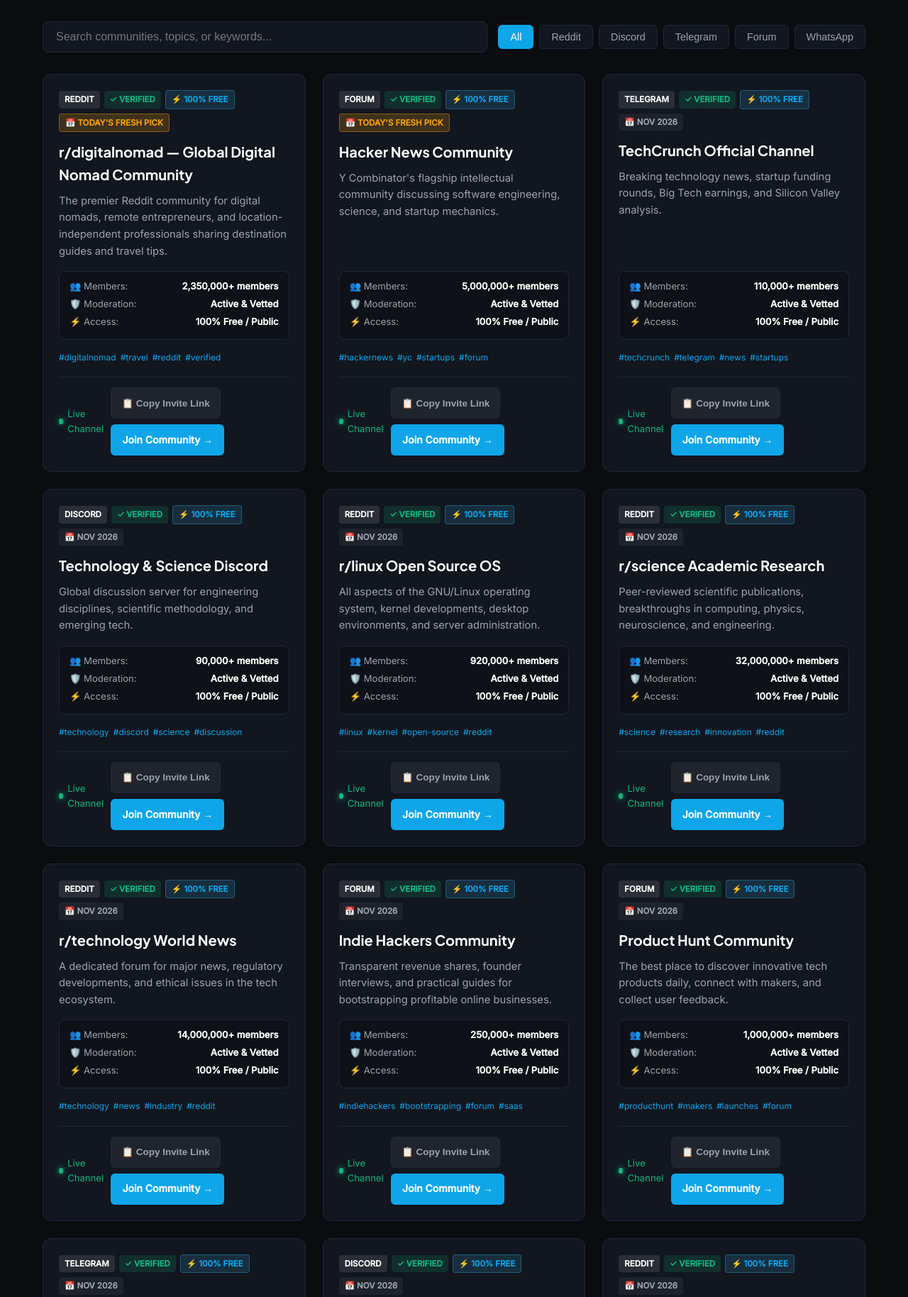
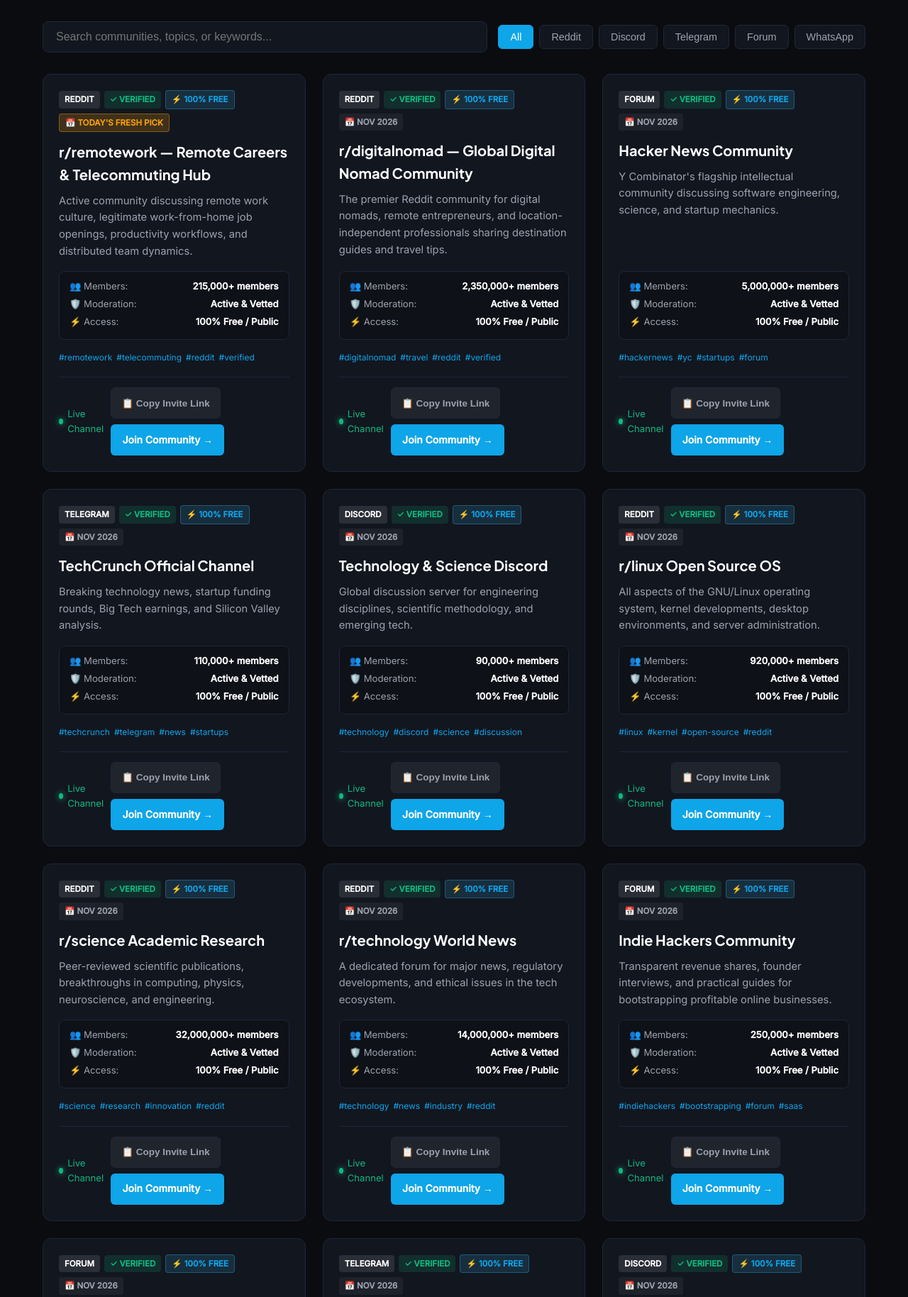
Before and after one commit to jibranpcccc/remote-work-nomad-hub, a plain HTML site: page index.html in a window 1280 px wide. Shown: the part 1131-2959 px from the top of the page at 71% size. Drawn offline with Linux system fonts and the light colour scheme.

Commit message:
feat(replenishment): fresh community links added - 2026-11-19 [skip ci]

```diff
--- a/index.html
+++ b/index.html
@@ -148,163 +148,163 @@
           {
             "@type": "ListItem",
             "position": 1,
+            "name": "r/remotework \u2014 Remote Careers & Telecommuting Hub",
+            "description": "Active community discussing remote work culture, legitimate work-from-home job openings, productivity workflows, and distributed team dynamics.",
+            "url": "https://www.reddit.com/r/remotework/"
+          },
+          {
+            "@type": "ListItem",
+            "position": 2,
             "name": "r/digitalnomad \u2014 Global Digital Nomad Community",
             "description": "The premier Reddit community for digital nomads, remote entrepreneurs, and location-independent professionals sharing destination guides and travel tips.",
             "url": "https://www.reddit.com/r/digitalnomad/"
           },
           {
             "@type": "ListItem",
-            "position": 2,
+            "position": 3,
             "name": "Hacker News Community",
             "description": "Y Combinator's flagship intellectual community discussing software engineering, science, and startup mechanics.",
             "url": "https://news.ycombinator.com"
           },
           {
             "@type": "ListItem",
-            "position": 3,
+            "position": 4,
             "name": "TechCrunch Official Channel",
             "description": "Breaking technology news, startup funding rounds, Big Tech earnings, and Silicon Valley analysis.",
             "url": "https://t.me/techcrunch"
           },
           {
             "@type": "ListItem",
-            "position": 4,
+            "position": 5,
             "name": "Technology & Science Discord",
             "description": "Global discussion server for engineering disciplines, scientific methodology, and emerging tech.",
             "url": "https://discord.gg/tech"
           },
           {
             "@type": "ListItem",
-            "position": 5,
+            "position": 6,
             "name": "r/linux Open Source OS",
             "description": "All aspects of the GNU/Linux operating system, kernel developments, desktop environments, and server administration.",
             "url": "https://www.reddit.com/r/linux/"
           },
           {
             "@type": "ListItem",
-            "position": 6,
+            "position": 7,
             "name": "r/science Academic Research",
             "description": "Peer-reviewed scientific publications, breakthroughs in computing, physics, neuroscience, and engineering.",
             "url": "https://www.reddit.com/r/science/"
           },
           {
             "@type": "ListItem",
-            "position": 7,
+            "position": 8,
             "name": "r/technology World News",
             "description": "A dedicated forum for major news, regulatory developments, and ethical issues in the tech ecosystem.",
             "url": "https://www.reddit.com/r/technology/"
           },
           {
             "@type": "ListItem",
-            "position": 8,
+            "position": 9,
             "name": "Indie Hackers Community",
             "description": "Transparent revenue shares, founder interviews, and practical guides for bootstrapping profitable online businesses.",
             "url": "https://www.indiehackers.com"
           },
           {
             "@type": "ListItem",
-            "position": 9,
+            "position": 10,
             "name": "Product Hunt Community",
             "description": "The best place to discover innovative tech products daily, connect with makers, and collect user feedback.",
             "url": "https://www.producthunt.com"
           },
           {
             "@type": "ListItem",
-            "position": 10,
+            "position": 11,
             "name": "Global Startups Hub Channel",
             "description": "Updates on venture capital fundings, Product Hunt launches, and SaaS acquisition multiples.",
             "url": "https://t.me/startup_hub"
           },
           {
             "@type": "ListItem",
-            "position": 11,
+            "position": 12,
             "name": "SEO Professionals Discord",
             "description": "Real-time discussions between agency operators and enterprise SEO consultants on search visibility.",
             "url": "https://discord.gg/seo"
           },
           {
             "@type": "ListItem",
-            "position": 12,
+            "position": 13,
             "name": "r/SaaS Software as a Service",
             "description": "B2B SaaS pricing models, churn reduction, outbound cold email frameworks, and MRR growth teardowns.",
             "url": "https://www.reddit.com/r/SaaS/"
           },
           {
             "@type": "ListItem",
-            "position": 13,
+            "position": 14,
             "name": "r/marketing Growth & Strategy",
             "description": "Brand positioning, paid acquisition, funnel attribution, CRO testing, and content marketing case studies.",
             "url": "https://www.reddit.com/r/marketing/"
           },
           {
             "@type": "ListItem",
-            "position": 14,
+            "position": 15,
             "name": "r/SEO Search Engine Optimization",
             "description": "Technical SEO, Core Web Vitals, Google algorithm update analysis, backlink audits, and Generative Engine Optimization.",
             "url": "https://www.reddit.com/r/SEO/"
           },
           {
             "@type": "ListItem",
-            "position": 15,
+            "position": 16,
             "name": "Obsidian Official Community Forum",
             "description": "Feature requests, plugin documentation, CSS snippet sharing, and academic knowledge management workflows.",
             "url": "https://forum.obsidian.md"
           },
           {
             "@type": "ListItem",
-            "position": 16,
+            "position": 17,
             "name": "Daily Productivity & Automation Hacks",
             "description": "Workflow automation blueprints, API webhooks, Zapier templates, and focus routines.",
             "url": "https://t.me/productivity_hacks"
           },
           {
             "@type": "ListItem",
-            "position": 17,
+            "position": 18,
             "name": "Obsidian Members Discord",
             "description": "Official community Discord server for plugin developers, theme creators, and second brain builders.",
             "url": "https://discord.gg/obsidian"
           },
           {
             "@type": "ListItem",
-            "position": 18,
+            "position": 19,
             "name": "r/nocode Visual Development",
             "description": "Building software, internal tools, and SaaS products with Webflow, Bubble, Zapier, and Make without code.",
             "url": "https://www.reddit.com/r/nocode/"
           },
           {
             "@type": "ListItem",
-            "position": 19,
+            "position": 20,
             "name": "r/Notion Workspace Architects",
             "description": "Template sharing, formula 2.0 tutorials, GTD dashboards, and Notion database relation architecture.",
             "url": "https://www.reddit.com/r/Notion/"
           },
           {
             "@type": "ListItem",
-            "position": 20,
+            "position": 21,
             "name": "r/ObsidianMD Personal Knowledge",
             "description": "Discussions on Markdown vaults, Zettelkasten methods, Dataview queries, graph theory, and local-first notes.",
             "url": "https://www.reddit.com/r/ObsidianMD/"
           },
           {
             "@type": "ListItem",
-            "position": 21,
+            "position": 22,
             "name": "Nomad List Community Hub",
             "description": "Crowdsourced database and forum rating cost of living, internet speed, safety, and nomad communities worldwide.",
             "url": "https://nomadlist.com"
           },
           {
             "@type": "ListItem",
-            "position": 22,
+            "position": 23,
             "name": "Remote Tech Jobs Channel",
             "description": "Daily verified global remote openings for software engineers, product managers, and designers.",
             "url": "https://t.me/remotework_jobs"
-          },
-          {
-            "@type": "ListItem",
-            "position": 23,
-            "name": "r/remotework \u2014 Remote Careers & Telecommuting Hub",
-            "description": "Active community discussing remote work culture, legitimate work-from-home job openings, productivity workflows, and distributed team dynamics.",
-            "url": "https://www.reddit.com/r/remotework/"
           },
           {
             "@type": "ListItem",
@@ -617,12 +617,36 @@
         </div>
         <div id="vetted-communities" class="grid">
 
-        <div id="community-card-1" class="card" data-platform="reddit" data-category="digital nomads">
+        <div id="community-card-1" class="card" data-platform="reddit" data-category="remote jobs">
             <div class="card-header">
                 <span class="badge badge-platform">Reddit</span>
                 <span class="badge badge-verified">✓ Verified</span>
                 <span class="badge badge-free">⚡ 100% Free</span>
                 <span class="badge badge-date" style="background: rgba(245, 158, 11, 0.2); color: #f59e0b; border: 1px solid rgba(245, 158, 11, 0.4); font-weight: 700;">📅 Today's Fresh Pick</span>
+            </div>
+            <h3 class="card-title">r/remotework — Remote Careers & Telecommuting Hub</h3>
+            <p class="card-desc">Active community discussing remote work culture, legitimate work-from-home job openings, productivity workflows, and distributed team dynamics.</p>
+            <div class="spec-matrix">
+                <div class="spec-row"><span>👥 Members:</span> <strong>215,000+ members</strong></div>
+                <div class="spec-row"><span>🛡️ Moderation:</span> <strong>Active & Vetted</strong></div>
+                <div class="spec-row"><span>⚡ Access:</span> <strong>100% Free / Public</strong></div>
+            </div>
+            <div class="tags-row"><span class="tag">#remotework</span><span class="tag">#telecommuting</span><span class="tag">#reddit</span><span class="tag">#verified</span></div>
+            <div class="card-footer">
+                <span class="activity-pulse"><span class="pulse-dot"></span> Live Channel</span>
+                <div class="card-actions">
+                    <button class="btn-copy-invite" onclick="copyInviteLink(event, 'https://www.reddit.com/r/remotework/')">📋 Copy Invite Link</button>
+                    <a href="https://www.reddit.com/r/remotework/" target="_blank" rel="noopener noreferrer" class="btn-join">Join Community →</a>
+                </div>
+            </div>
+        </div>
+
+        <div id="community-card-2" class="card" data-platform="reddit" data-category="digital nomads">
+            <div class="card-header">
+                <span class="badge badge-platform">Reddit</span>
+                <span class="badge badge-verified">✓ Verified</span>
+                <span class="badge badge-free">⚡ 100% Free</span>
+                <span class="badge badge-date">📅 Nov 2026</span>
             </div>
             <h3 class="card-title">r/digitalnomad — Global Digital Nomad Community</h3>
             <p class="card-desc">The premier Reddit community for digital nomads, remote entrepreneurs, and location-independent professionals sharing destination guides and travel tips.</p>
@@ -641,12 +665,12 @@
             </div>
         </div>
 
-        <div id="community-card-2" class="card" data-platform="forum" data-category="computer science & startups">
+        <div id="community-card-3" class="card" data-platform="forum" data-category="computer science & startups">
             <div class="card-header">
                 <span class="badge badge-platform">Forum</span>
                 <span class="badge badge-verified">✓ Verified</span>
                 <span class="badge badge-free">⚡ 100% Free</span>
-                <span class="badge badge-date" style="background: rgba(245, 158, 11, 0.2); color: #f59e0b; border: 1px solid rgba(245, 158, 11, 0.4); font-weight: 700;">📅 Today's Fresh Pick</span>
+                <span class="badge badge-date">📅 Nov 2026</span>
             </div>
             <h3 class="card-title">Hacker News Community</h3>
             <p class="card-desc">Y Combinator's flagship intellectual community discussing software engineering, science, and startup mechanics.</p>
@@ -665,7 +689,7 @@
             </div>
         </div>
 
-        <div id="community-card-3" class="card" data-platform="telegram" data-category="tech news">
+        <div id="community-card-4" class="card" data-platform="telegram" data-category="tech news">
             <div class="card-header">
                 <span class="badge badge-platform">Telegram</span>
                 <span class="badge badge-verified">✓ Verified</span>
@@ -689,7 +713,7 @@
             </div>
         </div>
 
-        <div id="community-card-4" class="card" data-platform="discord" data-category="tech discussion">
+        <div id="community-card-5" class="card" data-platform="discord" data-category="tech discussion">
             <div class="card-header">
                 <span class="badge badge-platform">Discord</span>
                 <span class="badge badge-verified">✓ Verified</span>
@@ -713,7 +737,7 @@
             </div>
         </div>
 
-        <div id="community-card-5" class="card" data-platform="reddit" data-category="linux & os">
+        <div id="community-card-6" class="card" data-platform="reddit" data-category="linux & os">
             <div class="card-header">
                 <span class="badge badge-platform">Reddit</span>
                 <span class="badge badge-verified">✓ Verified</span>
@@ -737,7 +761,7 @@
             </div>
         </div>
 
-        <div id="community-card-6" class="card" data-platform="reddit" data-category="science & innovation">
+        <div id="community-card-7" class="card" data-platform="reddit" data-category="science & innovation">
             <div class="card-header">
                 <span class="badge badge-platform">Reddit</span>
                 <span class="badge badge-verified">✓ Verified</span>
@@ -761,7 +785,7 @@
             </div>
         </div>
 
-        <div id="community-card-7" class="card" data-platform="reddit" data-category="tech news">
+        <div id="community-card-8" class="card" data-platform="reddit" data-category="tech news">
             <div class="card-header">
                 <span class="badge badge-platform">Reddit</span>
                 <span class="badge badge-verified">✓ Verified</span>
@@ -785,7 +809,7 @@
             </div>
         </div>
 
-        <div id="community-card-8" class="card" data-platform="forum" data-category="bootstrapping">
+        <div id="community-card-9" class="card" data-platform="forum" data-category="bootstrapping">
             <div class="card-header">
                 <span class="badge badge-platform">Forum</span>
                 <span class="badge badge-verified">✓ Verified</span>
@@ -809,7 +833,7 @@
             </div>
         </div>
 
-        <div id="community-card-9" class="card" data-platform="forum" data-category="product launches">
+        <div id="community-card-10" class="card" data-platform="forum" data-category="product launches">
             <div class="card-header">
                 <span class="badge badge-platform">Forum</span>
                 <span class="badge badge-verified">✓ Verified</span>
@@ -833,7 +857,7 @@
             </div>
         </div>
 
-        <div id="community-card-10" class="card" data-platform="telegram" data-category="startups & venture">
+        <div id="community-card-11" class="card" data-platform="telegram" data-category="startups & venture">
             <div class="card-header">
                 <span class="badge badge-platform">Telegram</span>
                 <span class="badge badge-verified">✓ Verified</span>
@@ -857,7 +881,7 @@
             </div>
         </div>
 
-        <div id="community-card-11" class="card" data-platform="discord" data-category="seo & search">
+        <div id="community-card-12" class="card" data-platform="discord" data-category="seo & search">
             <div class="card-header">
                 <span class="badge badge-platform">Discord</span>
                 <span class="badge badge-verified">✓ Verified</span>
@@ -881,7 +905,7 @@
             </div>
         </div>
 
-        <div id="community-card-12" class="card" data-platform="reddit" data-category="saas growth">
+        <div id="community-card-13" class="card" data-platform="reddit" data-category="saas growth">
             <div class="card-header">
                 <span class="badge badge-platform">Reddit</span>
                 <span class="badge badge-verified">✓ Verified</span>
@@ -905,7 +929,7 @@
             </div>
         </div>
 
-        <div id="community-card-13" class="card" data-platform="reddit" data-category="digital marketing">
+        <div id="community-card-14" class="card" data-platform="reddit" data-category="digital marketing">
             <div class="card-header">
                 <span class="badge badge-platform">Reddit</span>
                 <span class="badge badge-verified">✓ Verified</span>
@@ -929,7 +953,7 @@
             </div>
         </div>
 
-        <div id="community-card-14" class="card" data-platform="reddit" data-category="seo & geo">
+        <div id="community-card-15" class="card" data-platform="reddit" data-category="seo & geo">
             <div class="card-header">
                 <span class="badge badge-platform">Reddit</span>
                 <span class="badge badge-verified">✓ Verified</span>
@@ -953,7 +977,7 @@
             </div>
         </div>
 
-        <div id="community-card-15" class="card" data-platform="forum" data-category="knowledge management">
+        <div id="community-card-16" class="card" data-platform="forum" data-category="knowledge management">
             <div class="card-header">
                 <span class="badge badge-platform">Forum</span>
                 <span class="badge badge-verified">✓ Verified</span>
@@ -977,7 +1001,7 @@
             </div>
         </div>
 
-        <div id="community-card-16" class="card" data-platform="telegram" data-category="automation">
+        <div id="community-card-17" class="card" data-platform="telegram" data-category="automation">
             <div class="card-header">
                 <span class="badge badge-platform">Telegram</span>
                 <span class="badge badge-verified">✓ Verified</span>
@@ -1001,7 +1025,7 @@
             </div>
         </div>
 
-        <div id="community-card-17" class="card" data-platform="discord" data-category="knowledge management">
+        <div id="community-card-18" class="card" data-platform="discord" data-category="knowledge management">
             <div class="card-header">
                 <span class="badge badge-platform">Discord</span>
                 <span class="badge badge-verified">✓ Verified</span>
@@ -1025,7 +1049,7 @@
             </div>
         </div>
 
-        <div id="community-card-18" class="card" data-platform="reddit" data-category="no-code & automation">
+        <div id="community-card-19" class="card" data-platform="reddit" data-category="no-code & automation">
             <div class="card-header">
                 <span class="badge badge-platform">Reddit</span>
                 <span class="badge badge-verified">✓ Verified</span>
@@ -1049,7 +1073,7 @@
             </div>
         </div>
 
-        <div id="community-card-19" class="card" data-platform="reddit" data-category="productivity systems">
+        <div id="community-card-20" class="card" data-platform="reddit" data-category="productivity systems">
             <div class="card-header">
                 <span class="badge badge-platform">Reddit</span>
                 <span class="badge badge-verified">✓ Verified</span>
@@ -1073,7 +1097,7 @@
             </div>
         </div>
 
-        <div id="community-card-20" class="card" data-platform="reddit" data-category="knowledge management">
+        <div id="community-card-21" class="card" data-platform="reddit" data-category="knowledge management">
             <div class="card-header">
                 <span class="badge badge-platform">Reddit</span>
                 <span class="badge badge-verified">✓ Verified</span>
@@ -1097,7 +1121,7 @@
             </div>
         </div>
 
-        <div id="community-card-21" class="card" data-platform="forum" data-category="digital nomad">
+        <div id="community-card-22" class="card" data-platform="forum" data-category="digital nomad">
             <div class="card-header">
                 <span class="badge badge-platform">Forum</span>
                 <span class="badge badge-verified">✓ Verified</span>
@@ -1121,7 +1145,7 @@
             </div>
         </div>
 
-        <div id="community-card-22" class="card" data-platform="telegram" data-category="remote careers">
+        <div id="community-card-23" class="card" data-platform="telegram" data-category="remote careers">
             <div class="card-header">
                 <span class="badge badge-platform">Telegram</span>
                 <span class="badge badge-verified">✓ Verified</span>
@@ -1141,30 +1165,6 @@
                 <div class="card-actions">
                     <button class="btn-copy-invite" onclick="copyInviteLink(event, 'https://t.me/remotework_jobs')">📋 Copy Invite Link</button>
                     <a href="https://t.me/remotework_jobs" target="_blank" rel="noopener noreferrer" class="btn-join">Join Community →</a>
-                </div>
-            </div>
-        </div>
-
-        <div id="community-card-23" class="card" data-platform="reddit" data-category="remote jobs">
-            <div class="card-header">
-                <span class="badge badge-platform">Reddit</span>
-                <span class="badge badge-verified">✓ Verified</span>
-                <span class="badge badge-free">⚡ 100% Free</span>
-                <span class="badge badge-date">📅 Nov 2026</span>
-            </div>
-            <h3 class="card-title">r/remotework — Remote Careers & Telecommuting Hub</h3>
-            <p class="card-desc">Active community discussing remote work culture, legitimate work-from-home job openings, productivity workflows, and distributed team dynamics.</p>
-            <div class="spec-matrix">
-                <div class="spec-row"><span>👥 Members:</span> <strong>215,000+ members</strong></div>
-                <div class="spec-row"><span>🛡️ Moderation:</span> <strong>Active & Vetted</strong></div>
-                <div class="spec-row"><span>⚡ Access:</span> <strong>100% Free / Public</strong></div>
-            </div>
-            <div class="tags-row"><span class="tag">#remotework</span><span class="tag">#telecommuting</span><span class="tag">#reddit</span><span class="tag">#verified</span></div>
-            <div class="card-footer">
-                <span class="activity-pulse"><span class="pulse-dot"></span> Live Channel</span>
-                <div class="card-actions">
-                    <button class="btn-copy-invite" onclick="copyInviteLink(event, 'https://www.reddit.com/r/remotework/')">📋 Copy Invite Link</button>
-                    <a href="https://www.reddit.com/r/remotework/" target="_blank" rel="noopener noreferrer" class="btn-join">Join Community →</a>
                 </div>
             </div>
         </div>
```
Also changed, not shown: data/groups.json (+20 -19 lines), feed.xml (+9 -9 lines).
